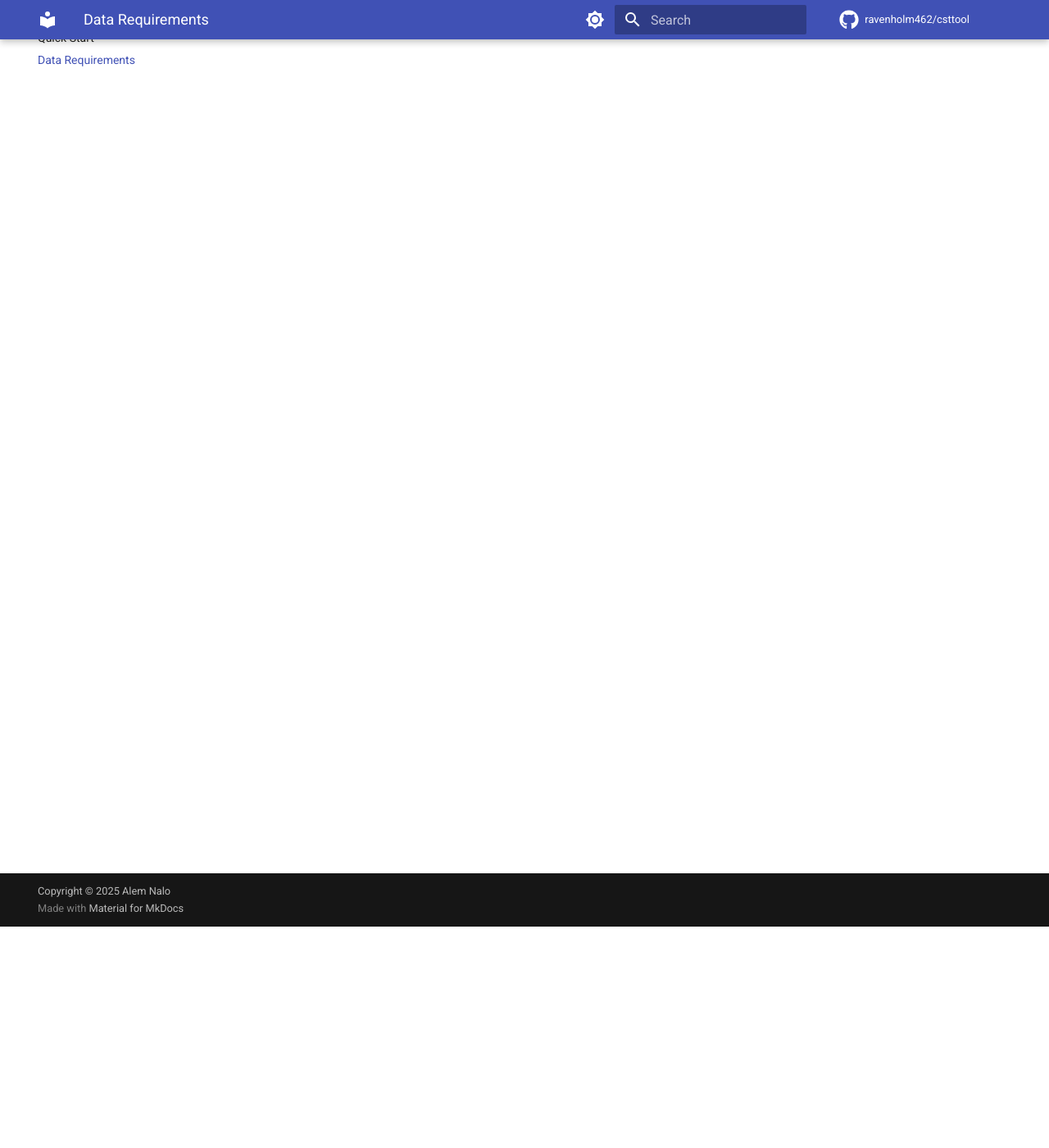
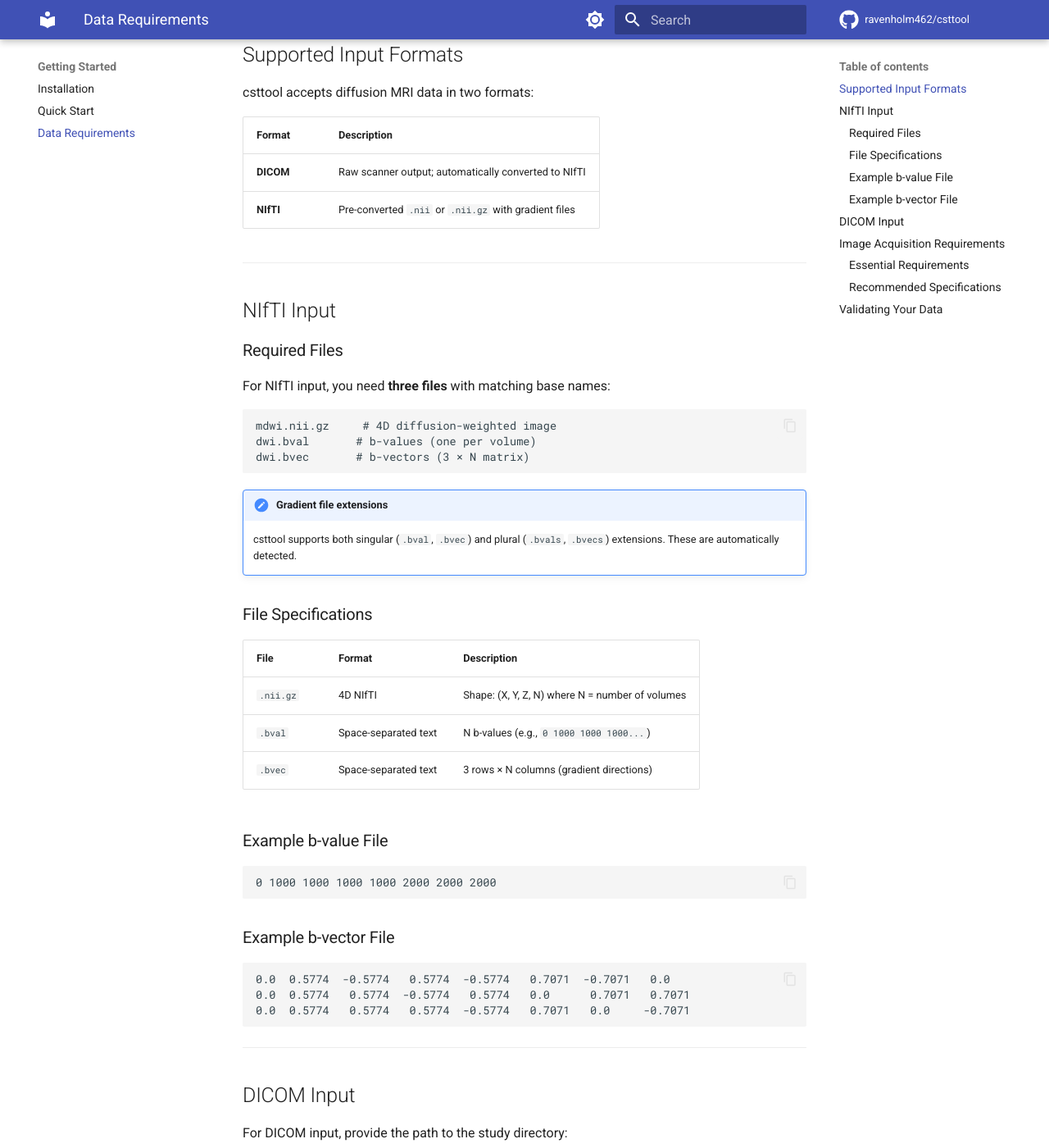
Before and after one commit to ravenholm462/csttool, an MkDocs documentation site: the page built from docs/getting-started/data-requirements.md, in a window 1280 px wide and 1400 px high, scrolled down 270 px. Shown: the whole window at 82% size. Built offline with MkDocs 1.6.1 and Material for MkDocs 9.7.7, drawn with Linux system fonts in a browser that asks for light colours; comment, search, counter and statistics services are not loaded; some of the changed text lies outside the part shown.

Commit message:
created data requirements guide

````diff
--- a/docs/getting-started/data-requirements.md
+++ b/docs/getting-started/data-requirements.md
@@ -1,3 +1,147 @@
 # Data Requirements
 
-Coming soon...
+This page describes the input data formats and requirements for csttool.
+
+---
+
+## Supported Input Formats
+
+csttool accepts diffusion MRI data in two formats:
+
+| Format | Description |
+|--------|-------------|
+| **DICOM** | Raw scanner output; automatically converted to NIfTI |
+| **NIfTI** | Pre-converted `.nii` or `.nii.gz` with gradient files |
+
+---
+
+## NIfTI Input
+
+### Required Files
+
+For NIfTI input, you need **three files** with matching base names:
+
+```
+mdwi.nii.gz     # 4D diffusion-weighted image
+dwi.bval       # b-values (one per volume)
+dwi.bvec       # b-vectors (3 × N matrix)
+```
+
+!!! note "Gradient file extensions"
+    csttool supports both singular (`.bval`, `.bvec`) and plural (`.bvals`, `.bvecs`) extensions. These are automatically detected.
+
+### File Specifications
+
+| File | Format | Description |
+|------|--------|-------------|
+| `.nii.gz` | 4D NIfTI | Shape: (X, Y, Z, N) where N = number of volumes |
+| `.bval` | Space-separated text | N b-values (e.g., `0 1000 1000 1000...`) |
+| `.bvec` | Space-separated text | 3 rows × N columns (gradient directions) |
+
+### Example b-value File
+
+```
+0 1000 1000 1000 1000 2000 2000 2000
+```
+
+### Example b-vector File
+
+```
+0.0  0.5774  -0.5774   0.5774  -0.5774   0.7071  -0.7071   0.0
+0.0  0.5774   0.5774  -0.5774   0.5774   0.0      0.7071   0.7071
+0.0  0.5774   0.5774   0.5774  -0.5774   0.7071   0.0     -0.7071
+```
+
+---
+
+## DICOM Input
+
+For DICOM input, provide the path to the study directory:
+
+```
+study_folder/
+├── series_001/          # T1-weighted (ignored)
+├── series_002/          # DTI sequence (auto-selected)
+│   ├── IM-0001.dcm
+│   ├── IM-0002.dcm
+│   └── ...
+└── series_003/          # Another sequence
+```
+
+csttool will:
+
+1. Scan all series in the directory
+2. Analyze each for tractography suitability
+3. Auto-select the best diffusion series
+4. Convert to NIfTI with gradient files
+
+!!! tip "Manual series selection"
+    Use `csttool import --series-index N` to manually select a specific series.
+
+---
+
+## Image Acquisition Requirements
+
+### Essential Requirements
+
+| Parameter | Requirement | Rationale |
+|-----------|-------------|-----------|
+| **Modality** | Diffusion-weighted MRI | Required for tractography |
+| **b-values** | At least one b=0 + one b>0 | Minimum for DTI fitting |
+| **Directions** | ≥6 unique gradient directions | Tensor estimation |
+
+### Recommended Specifications
+
+For reliable CST extraction:
+
+| Parameter | Recommended | Notes |
+|-----------|-------------|-------|
+| **b-value** | 1000–3000 s/mm² | Higher b improves angular resolution |
+| **Directions** | ≥30 | Better fiber orientation estimation |
+| **Resolution** | ≤2.5 mm isotropic | Finer detail in tract anatomy |
+| **FOV coverage** | Full brain + brainstem | CST runs from cortex to brainstem |
+
+!!! warning "Incomplete field of view"
+    CST extraction will fail if the scan does not cover the **motor cortex** through the **brainstem**. Ensure full craniocaudal coverage.
+
+---
+
+## Validating Your Data
+
+Run `csttool check` to verify your environment, then:
+
+```bash
+# Check DICOM study
+csttool import --dicom /path/to/study --out /path/to/output
+
+# Check NIfTI files
+csttool import --nifti /path/to/dwi.nii.gz --out /path/to/output
+```
+
+The import step will report:
+
+- Number of volumes
+- b-values present
+- Number of gradient directions
+- Any warnings about data quality
+
+---
+
+# Recommended Datasets
+
+For testing or learning, use these publicly available diffusion MRI datasets:
+
+| Dataset | b-value | Directions | Access |
+|---------|---------|------------|--------|
+| [HCP Young Adult](https://www.humanconnectome.org/) | 1000/2000/3000 | 90×3 shells | Registration required |
+| [Brainlife Open Datasets](https://brainlife.io/datasets) | Various | Various | Free |
+| [OpenNeuro dMRI](https://openneuro.org/) | Various | Various | Free |
+
+Note that registration may be required.
+
+---
+
+## Next Steps
+
+- [Quick Start](quickstart.md) — Run your first analysis
+- [Troubleshooting](../how-to/troubleshooting.md) — Common data issues and fixes
````
